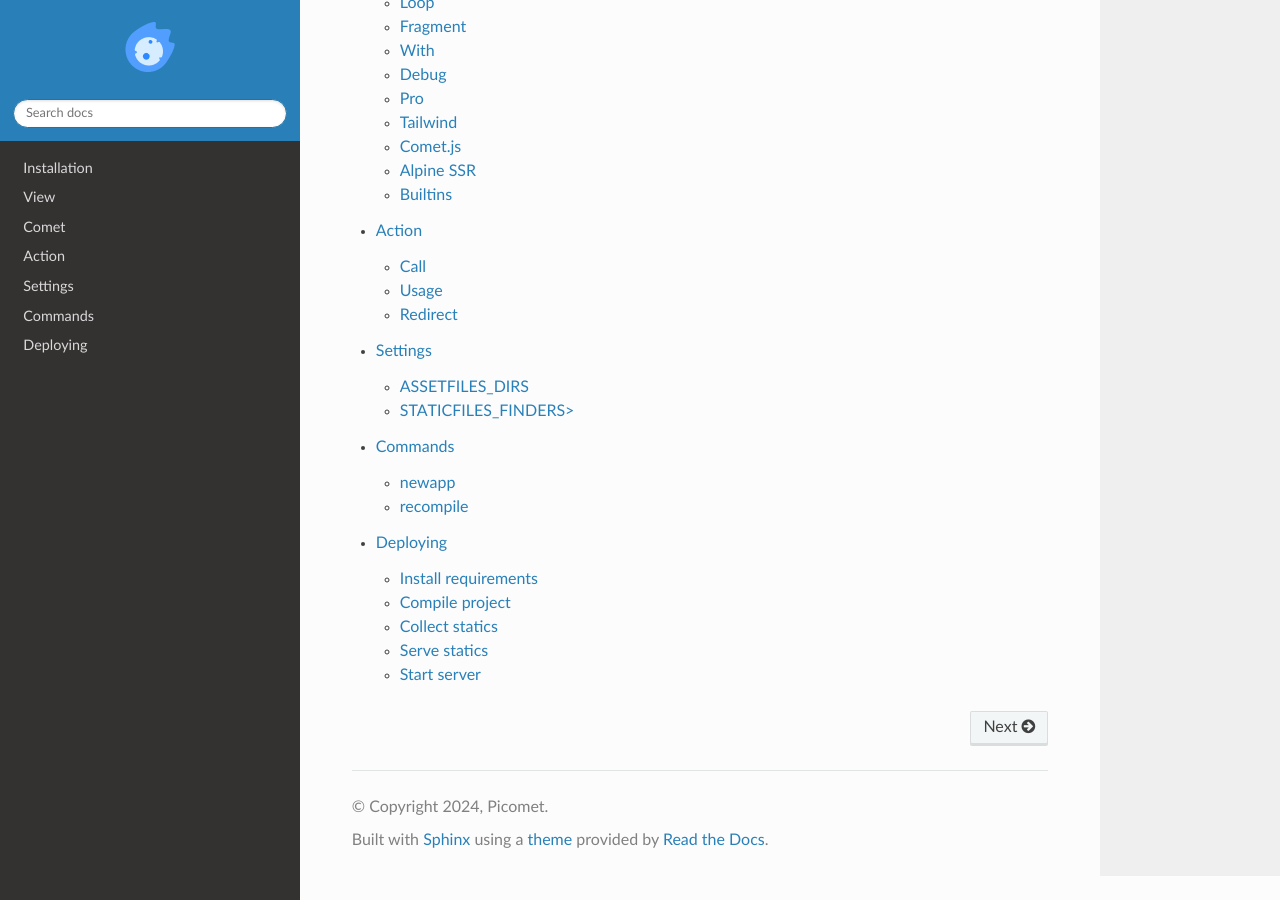
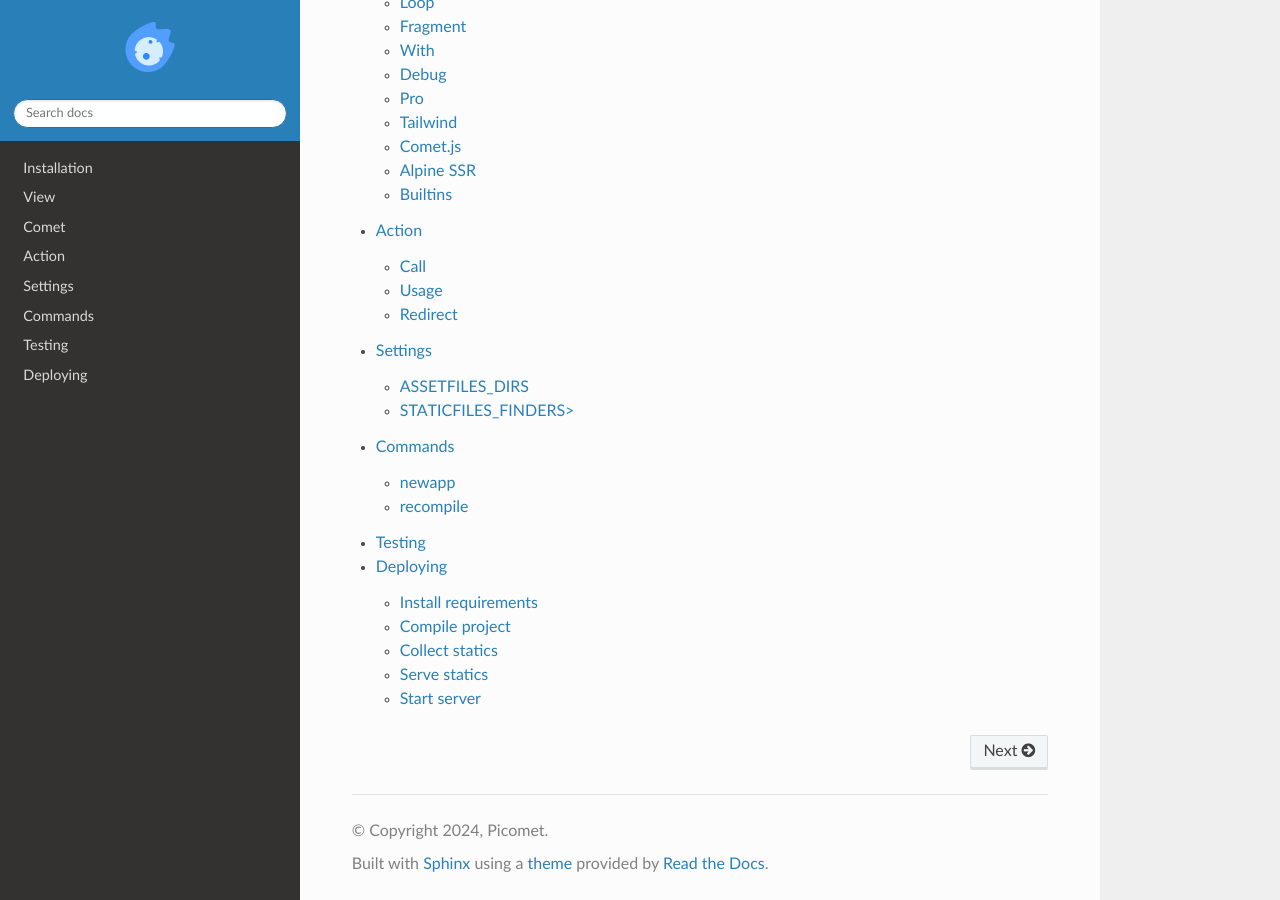
Before and after one commit to picomet/picomet, a Sphinx documentation site: the page built from docs/source/index.rst, in a window 1280 px wide and 900 px high, scrolled down 935 px. Built offline with Sphinx 7.4.7 and the Read the Docs theme 3.1.0, drawn with Linux system fonts in a browser that asks for light colours.

Commit message:
docs: add testing coming soon

```diff
--- a/docs/source/index.rst
+++ b/docs/source/index.rst
@@ -38,4 +38,5 @@
    action
    settings
    commands
+   testing
    deploying
--- /dev/null
+++ b/docs/source/testing.rst
@@ -0,0 +1,4 @@
+Testing
+=======
+
+Coming soon
```
